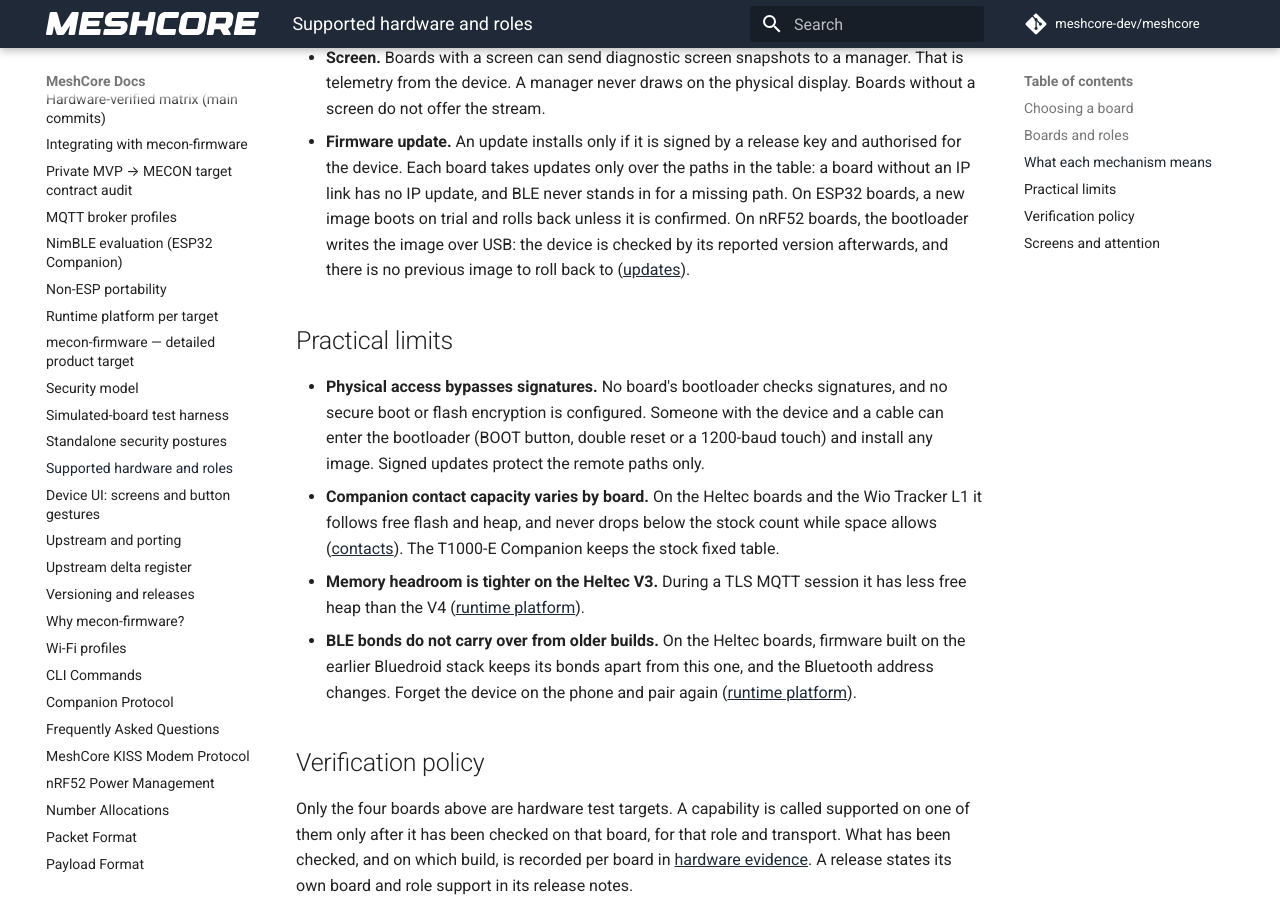
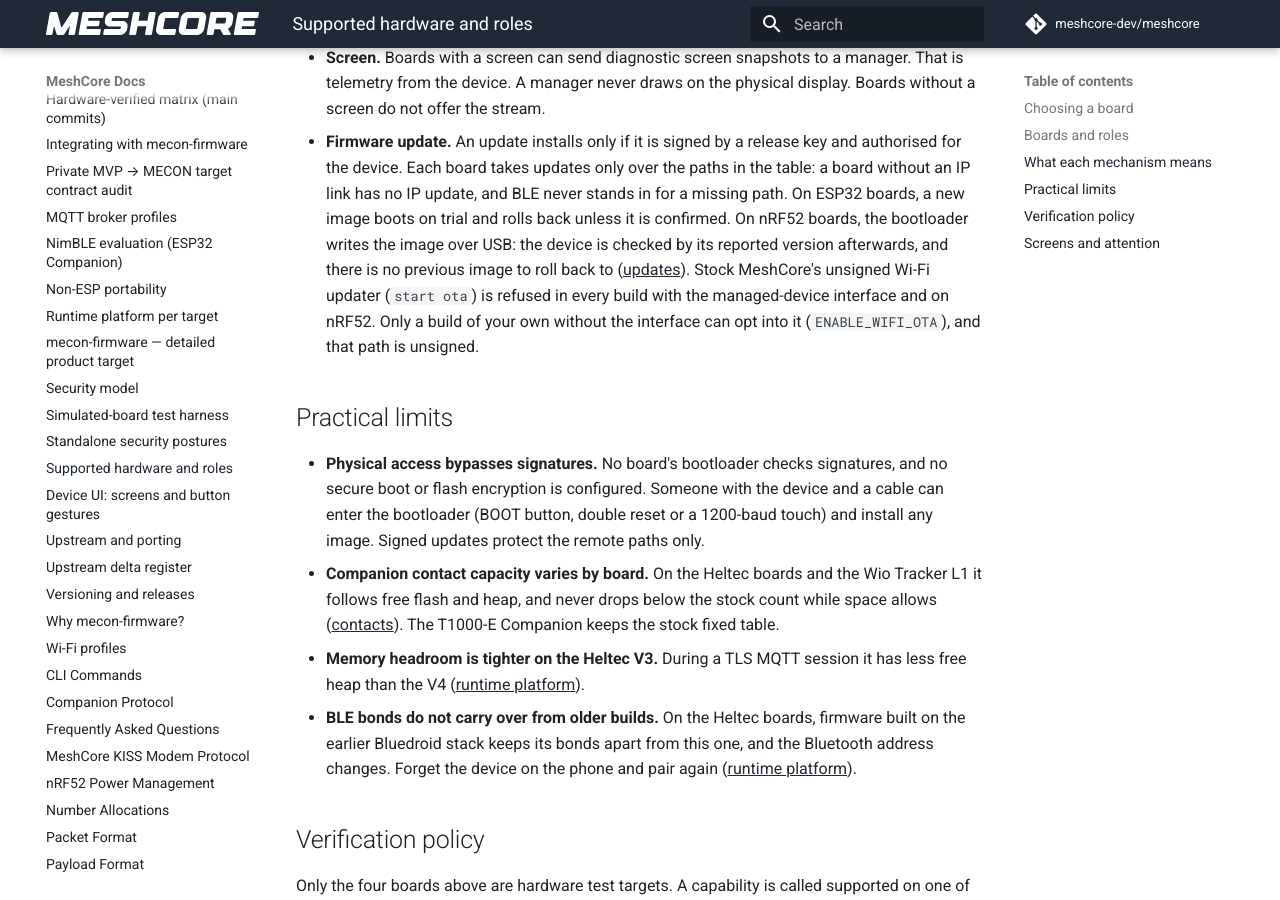
Before and after one commit to hoejriis/mecon-firmware, an MkDocs documentation site: the page built from docs/SUPPORTED_HARDWARE.md, in a window 1280 px wide and 900 px high, scrolled down 2221 px. Built offline with MkDocs 1.6.1 and Material for MkDocs 9.7.7, drawn with Linux system fonts in a browser that asks for light colours; comment, search, counter and statistics services are not loaded; some of the changed text lies outside the part shown.

Commit message:
SUPPORTED_HARDWARE: no IP for Repeater roles, and the stock updater
The firmware coder's review of PR 239. The selection guide offered a
Repeater or Room server with an IP link, which none of the four boards
gives those roles. Stock's unsigned start ota is refused in every
build with the device interface and on nRF52 (BleDfuPolicy
otaStartAllowed); the update section now says so.

Co-Authored-By: Claude Opus 5.5 (1M context) <noreply@anthropic.com>

```diff
--- a/docs/SUPPORTED_HARDWARE.md
+++ b/docs/SUPPORTED_HARDWARE.md
@@ -30,7 +30,7 @@ The four hardware test targets, with the role builds that carry the managed-devi
 - **IP and MQTT.** Heltec Companions only: up to 10 Wi-Fi profiles and 6 MQTT broker profiles, with TLS ([Wi-Fi](WIFI.md), [MQTT](MQTT.md)). The nRF52 boards have no Wi-Fi.
 - **LoRa management.** Authenticated device-interface operations point to point on every role, and on a Companion also over a private management channel bound to one of its channels, with compact, low-rate telemetry. It needs no IP link, and it is subject to the duty-cycle limits.
 - **Screen.** Boards with a screen can send diagnostic screen snapshots to a manager. That is telemetry from the device. A manager never draws on the physical display. Boards without a screen do not offer the stream.
-- **Firmware update.** An update installs only if it is signed by a release key and authorised for the device. Each board takes updates only over the paths in the table: a board without an IP link has no IP update, and BLE never stands in for a missing path. On ESP32 boards, a new image boots on trial and rolls back unless it is confirmed. On nRF52 boards, the bootloader writes the image over USB: the device is checked by its reported version afterwards, and there is no previous image to roll back to ([updates](contract/UPDATES.md)).
+- **Firmware update.** An update installs only if it is signed by a release key and authorised for the device. Each board takes updates only over the paths in the table: a board without an IP link has no IP update, and BLE never stands in for a missing path. On ESP32 boards, a new image boots on trial and rolls back unless it is confirmed. On nRF52 boards, the bootloader writes the image over USB: the device is checked by its reported version afterwards, and there is no previous image to roll back to ([updates](contract/UPDATES.md)). Stock MeshCore's unsigned Wi-Fi updater (`start ota`) is refused in every build with the managed-device interface and on nRF52. Only a build of your own without the interface can opt into it (`ENABLE_WIFI_OTA`), and that path is unsigned.
 
 ## Practical limits
 
```
Also changed, not shown: other parts of docs/SUPPORTED_HARDWARE.md (+1 -1 lines).
